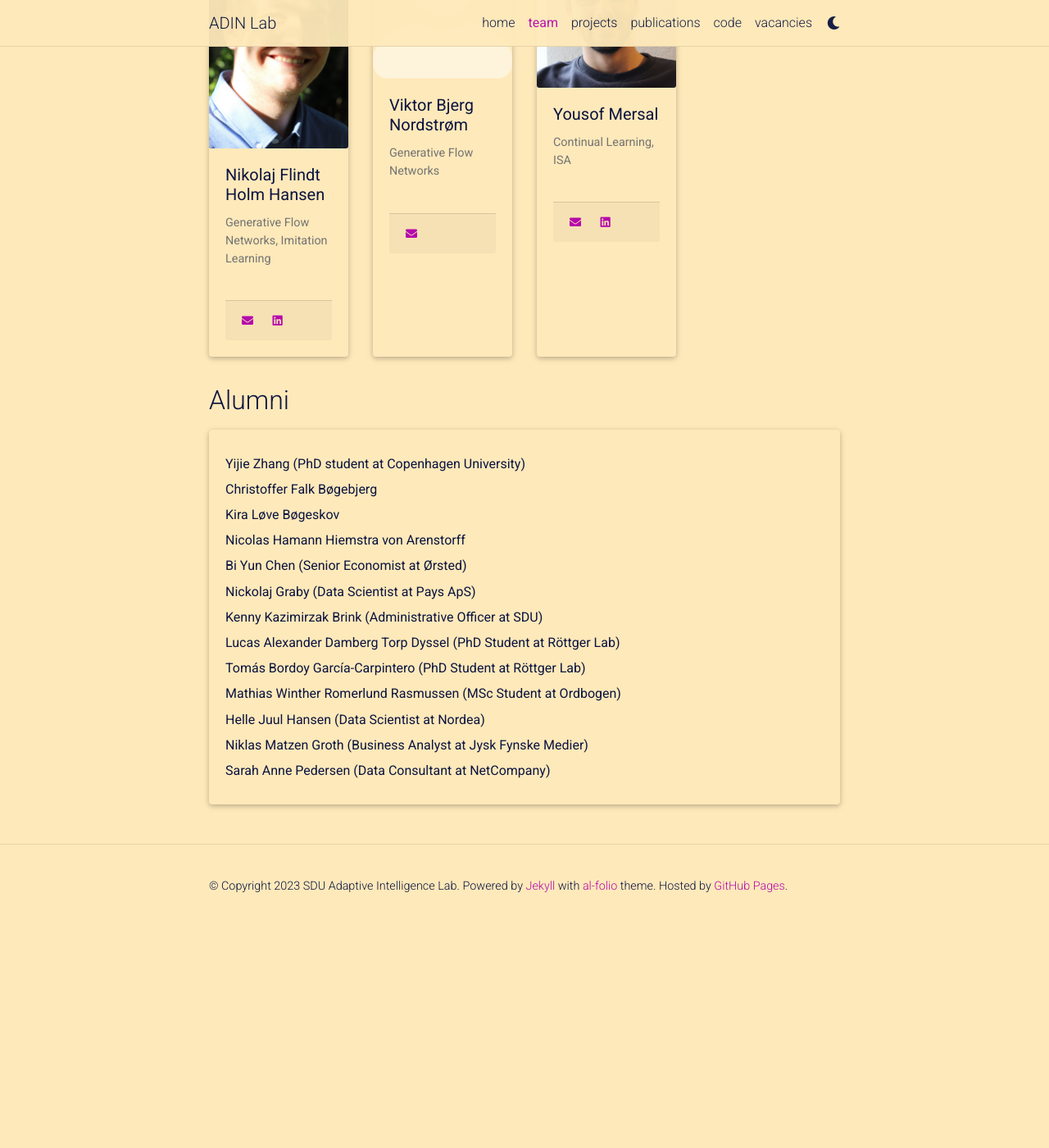
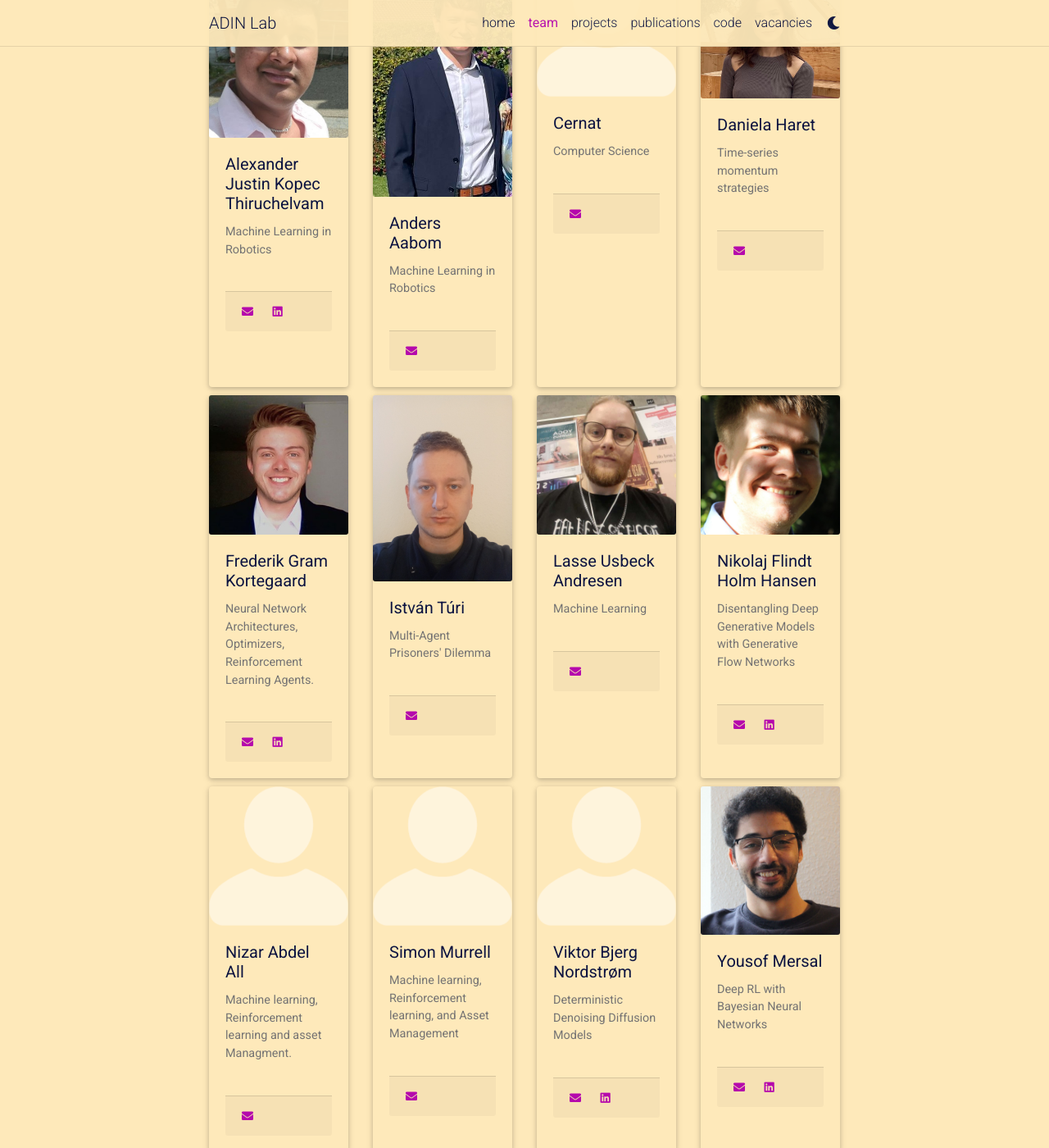
Before and after one commit to adinlab/adinlab.github.io, a Jekyll site: the page built from _pages/1_team.md, in a window 1280 px wide and 1400 px high, scrolled down 1920 px. Shown: the whole window at 82% size. Built offline with Jekyll 4.4.1, drawn with Linux system fonts in a browser that asks for light colours; comment, search, counter and statistics services are not loaded; a style sheet for code colours, icons or effects is not loaded; before the commit the page ends 3052 px from its top, so only the background shows below that; some of the changed text lies outside the part shown.

Commit message:
teams update

```diff
--- a/_data/team.yml
+++ b/_data/team.yml
@@ -35,7 +35,6 @@ phds:
     image: assets/img/team/andreas_look.png
 
   - name: Bahareh Tasdighi
-    thesis_title: PAC-Bayesian planning algorithms for Model-based Reinforcement Learning
     mail: tasdighi@imada.sdu.dk
     orcid: 0000-0001-9757-5019
     linkedin: https://www.linkedin.com/in/bahar-tasdighi-366020143/
@@ -52,30 +51,76 @@ phds:
     linkedin: https://tr.linkedin.com/in/abdullahakgul70
     orcid: 0000-0002-0489-9493
     webpage: https://aportekila.github.io/
-    mail: akgul@imada.dk
+    mail: akgul@imada.sdu.dk
     scholar: https://scholar.google.com/citations?user=FZeaKPoAAAAJ
     image: assets/img/team/abdullah_akgul.jpg
-    research_areas: Continual Learning, Deep Learning, Machine Learning, Probabilistic Models
-    thesis_title: Probabilistic State Space Modeling with Neural Processes
+    research_areas: Offline Reinforcement Learning, Model-based Reinforcement Learning
+
 
 
 mscs:
+  - name: István Túri
+    mail: istur21@student.sdu.dk
+    research_areas: Multi-Agent Prisoners' Dilemma
+    image: assets/img/team/Istvan_Turi.jpeg
+
   - name: Viktor Bjerg Nordstrøm
-    research_areas: Generative Flow Networks
-    mail: vinor19@student.sdu.dk
+    research_areas: Deterministic Denoising Diffusion Models
+    mail: viktor.bjerg.nordstrom@gmail.com
+    linkedin: https://www.linkedin.com/in/viktor-bjerg-nordstrøm/
+
+  - name: Nikolaj Flindt Holm Hansen
+    research_areas: Disentangling Deep Generative Models with Generative Flow Networks
+    mail: nikha19@student.sdu.dk
+    linkedin: https://www.linkedin.com/in/nikolaj-holm-hansen/
+    image: assets/img/team/NikolajFlindtHolmHansen.jpg
+
+  - name: Anders Aabom
+    mail: anaab19@student.sdu.dk
+    research_areas: Machine Learning in Robotics
+    image: assets/img/team/Anders_Aabom.jpeg
+
+  - name: Alexander Justin Kopec Thiruchelvam
+    mail: athir19@student.sdu.dk
+    research_areas: Machine Learning in Robotics
+    image: assets/img/team/Alexander_Thiruchelvam.jpeg
+    linkedin: https://www.linkedin.com/in/alexander-thiruchelvam
+
+  - name: Cernat
+    mail: stefancernat88@yahoo.com
+    research_areas: Computer Science
+
+  - name: Nizar Abdel All
+    mail: niabd18@student.sdu.dk
+    research_areas: Machine learning, Reinforcement learning and asset Managment.
+
+  - name: Simon Murrell
+    mail: simur18@student.sdu.dk
+    research_areas: Machine learning, Reinforcement learning, and Asset Management
 
   - name: Yousof Mersal
     mail: yomer19@student.sdu.dk
-    research_areas: Continual Learning, ISA
+    research_areas: Deep RL with Bayesian Neural Networks
     webpage: yousofmersal.com
     linkedin: https://www.linkedin.com/in/yousof-mersal-396691231/
     image: assets/img/team/YousofMersal.jpg
 
-  - name: Nikolaj Flindt Holm Hansen
-    research_areas: Generative Flow Networks, Imitation Learning
-    mail: nikha19@student.sdu.dk
-    linkedin: https://www.linkedin.com/in/nikolaj-holm-hansen/
-    image: assets/img/team/NikolajFlindtHolmHansen.jpg
+  - name: Daniela Haret
+    mail: danielaharet@outlook.com
+    research_areas: Time-series momentum strategies
+    image: assets/img/team/Daniela_Haret.jpeg
+
+  - name: Frederik Gram Kortegaard
+    mail: frederikgramkortegaard@gmail.com
+    research_areas: Neural Network Architectures, Optimizers, Reinforcement Learning Agents.
+    webpage: https://github.com/frederikgramkortegaard
+    linkedin: https://www.linkedin.com/in/frederikgramkortegaard/
+    image: assets/img/team/Frederik_Gram_Kortegaard.jpeg
+
+  - name: Lasse Usbeck Andresen
+    mail: lasan19@student.sdu.dk
+    research_areas: Machine Learning
+    image: assets/img/team/Lasse_Usbeck_Andresen.jpeg
 
 #bscs:
 #  - name: Kasper Okoyo Okumu
@@ -84,7 +129,7 @@ mscs:
 
 alumnis:
   - name: Yijie Zhang (PhD student at Copenhagen University)
-  - name: Christoffer Falk Bøgebjerg
+  - name: Christoffer Falk Bøgebjerg (Lead ML Engineer at AI Power ApS)
   - name: Kira Løve Bøgeskov
   - name: Nicolas Hamann Hiemstra von Arenstorff
   - name: Bi Yun Chen (Senior Economist at Ørsted)
```
Also changed, not shown: _bibliography/papers.bib (+11 -0 lines), assets/img/team/Alexander_Thiruchelvam.jpeg (added), assets/img/team/Anders_Aabom.jpeg (added), assets/img/team/Daniela_Haret.jpeg (added), assets/img/team/Frederik_Gram_Kortegaard.jpeg (added), assets/img/team/Istvan_Turi.jpeg (added), assets/img/team/Lasse_Usbeck_Andresen.jpeg (added), assets/img/team/NikolajFlindtHolmHansen.jpg.
